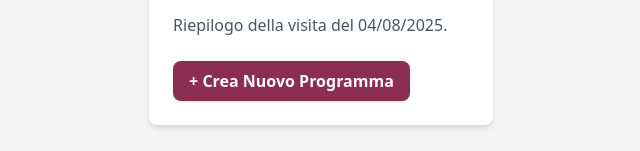
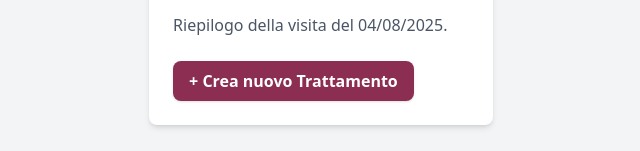
Before and after one commit to danilotomaccio/temp-public-repo, a React (Vite) app: page / in a window 1280 px wide. Shown: the part 361-512 px from the top of the page, without its empty margins (319-959 px from the left). Built offline with nearby package versions, Linux system fonts and the light colour scheme.

Commit message:
Rename "Programma" to "Trattamento" in MainController and ProgramCreator components

```diff
--- a/src/components/MainController.tsx
+++ b/src/components/MainController.tsx
@@ -65,7 +65,7 @@ export const MainController: FC = () => {
     return (
       <div className="bg-white p-6 rounded-lg shadow-md w-full max-w-2xl">
         <h2 className="text-xl font-bold text-gray-800 mb-4">
-          Programma Creato
+          Trattamenti
         </h2>
         <div className="space-y-3">
           <h3 className="font-semibold text-gray-700">
@@ -109,7 +109,7 @@ export const MainController: FC = () => {
             }}
             className="bg-gray-200 text-gray-700 font-bold py-2 px-4 rounded-lg hover:bg-gray-300 transition-colors"
           >
-            Crea un altro programma
+            Crea un altro trattamento
           </button>
         </div>
       </div>
--- a/src/components/ProgramCreator.tsx
+++ b/src/components/ProgramCreator.tsx
@@ -152,7 +152,7 @@ const ProgramModal: FC<ProgramModalProps> = ({ isOpen, onClose, onSave }) => {
         {/* Header */}
         <div className="p-6 border-b border-gray-200 flex justify-between items-center">
           <h2 className="text-xl font-semibold text-gray-800">
-            Nuovo Programma Terapeutico
+            Nuovo Trattamento
           </h2>
           <button
             onClick={onClose}
@@ -180,7 +180,7 @@ const ProgramModal: FC<ProgramModalProps> = ({ isOpen, onClose, onSave }) => {
           {/* Sezione Cicli */}
           <div>
             <h3 className="text-lg font-medium text-gray-700 mb-4">
-              Cicli del Programma
+              Cicli del Trattamento
             </h3>
             <div className="space-y-4">
               {program.cycles.map((cycle, index) => (
@@ -303,7 +303,7 @@ const ProgramModal: FC<ProgramModalProps> = ({ isOpen, onClose, onSave }) => {
             onClick={handleSave}
             className="bg-[#8c2d52] text-white font-bold py-2 px-4 rounded-lg hover:bg-[#7a2644] transition-colors shadow"
           >
-            Salva Programma
+            Salva Trattamento
           </button>
         </div>
       </div>
@@ -335,7 +335,7 @@ export const ProgramCreator: FC<ProgramCreatorProps> = ({
         onClick={() => setIsModalOpen(true)}
         className="bg-[#8c2d52] text-white font-bold py-2 px-4 rounded-lg hover:bg-[#7a2644] transition-colors shadow"
       >
-        + Crea Nuovo Programma
+        + Crea nuovo Trattamento
       </button>
 
       <ProgramModal
```
